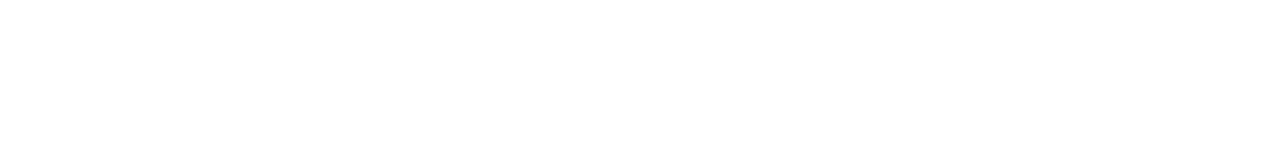
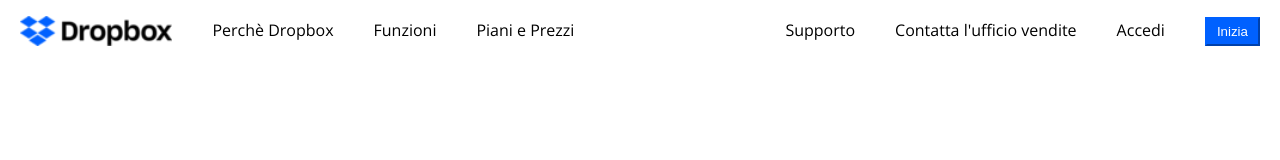
Before and after one commit to AndreaGarofalo/htmlcss-dropbox, a plain HTML site: page index.html in a window 1280 px wide. Drawn offline with nearby package versions, Linux system fonts and the light colour scheme.

Commit message:
added navbar

```diff
--- a/index.html
+++ b/index.html
@@ -5,12 +5,53 @@
     <meta http-equiv="X-UA-Compatible" content="IE=edge">
     <meta name="viewport" content="width=device-width, initial-scale=1.0">
     <link rel="preconnect" href="https://fonts.googleapis.com">
-<link rel="preconnect" href="https://fonts.gstatic.com" crossorigin>
-<link href="https://fonts.googleapis.com/css2?family=Fredoka&family=Open+Sans:wght@300;400;500;600;700&display=swap" rel="stylesheet">
+    <link rel="preconnect" href="https://fonts.gstatic.com" crossorigin>
+    <link href="https://fonts.googleapis.com/css2?family=Fredoka&family=Open+Sans:wght@300;400;500;600;700&display=swap" rel="stylesheet">
     <link rel="stylesheet" href="style/style.css">
     <title>dropbox</title>
 </head>
 <body>
-
+    <header>
+        <div class="navbar flex">
+            <div class="left-navbar flex">
+                <div class="logo">
+                    <a href="#">
+                        <img class= "dropbox-logo" src="img/logo-small.png" alt="dropbox">
+                    </a>
+                </div>
+                <div class="left-navbar-options">
+                    <ul class="flex">
+                        <li>
+                            <a class="navbar-links" href="#">Perchè Dropbox</a>
+                        </li>
+                        <li>
+                            <a class="navbar-links" href="#">Funzioni</a>
+                        </li>
+                        <li>
+                            <a class="navbar-links" href="#">Piani e Prezzi</a>
+                        </li>
+                    </ul>
+                </div>
+            </div>
+            <div class="right-navbar">
+                <ul class="flex">
+                    <li>
+                        <a href="#" class="navbar-links">Supporto</a>
+                    </li>
+                    <li>
+                        <a href="#" class="navbar-links">Contatta l'ufficio vendite</a>
+                    </li>
+                    <li>
+                        <a href="#" class="navbar-links">Accedi</a>
+                    </li>
+                    <li>
+                        <a href="#" class="navbar-links">
+                            <button class="start-button">Inizia</button>
+                        </a>
+                    </li>
+                </ul>
+            </div>
+        </div>
+    </header>
 </body>
 </html>
--- a/style/style.css
+++ b/style/style.css
@@ -13,4 +13,57 @@ body {
     font-family: 'Open Sans', sans-serif;
 }
 
+ul {
+    list-style-type: none;
+}
+
 /* utility */
+
+.container-h-f {
+    width: 1400px;
+    margin: 0 auto;
+}
+
+.container-b {
+    width: 1200px;
+    margin: 0 auto;
+}
+
+.flex {
+    display: flex;
+}
+
+/* header */
+
+header {
+    position: fixed;
+    width: 100%;
+}
+
+.navbar {
+    height: 60px;
+    line-height: 60px;
+    justify-content: space-between;
+}
+
+.logo {
+    margin: 10px 20px;
+}
+
+.dropbox-logo {
+    height: 30px;
+}
+
+.navbar-links {
+    text-decoration: none;
+    color: black;
+    margin: 0 20px;
+}
+
+.start-button {
+    padding: 5px 10px;
+    color: white;
+    background-color: #0061ff;
+    border-color: #0061ff;
+    cursor: pointer;
+}
```
